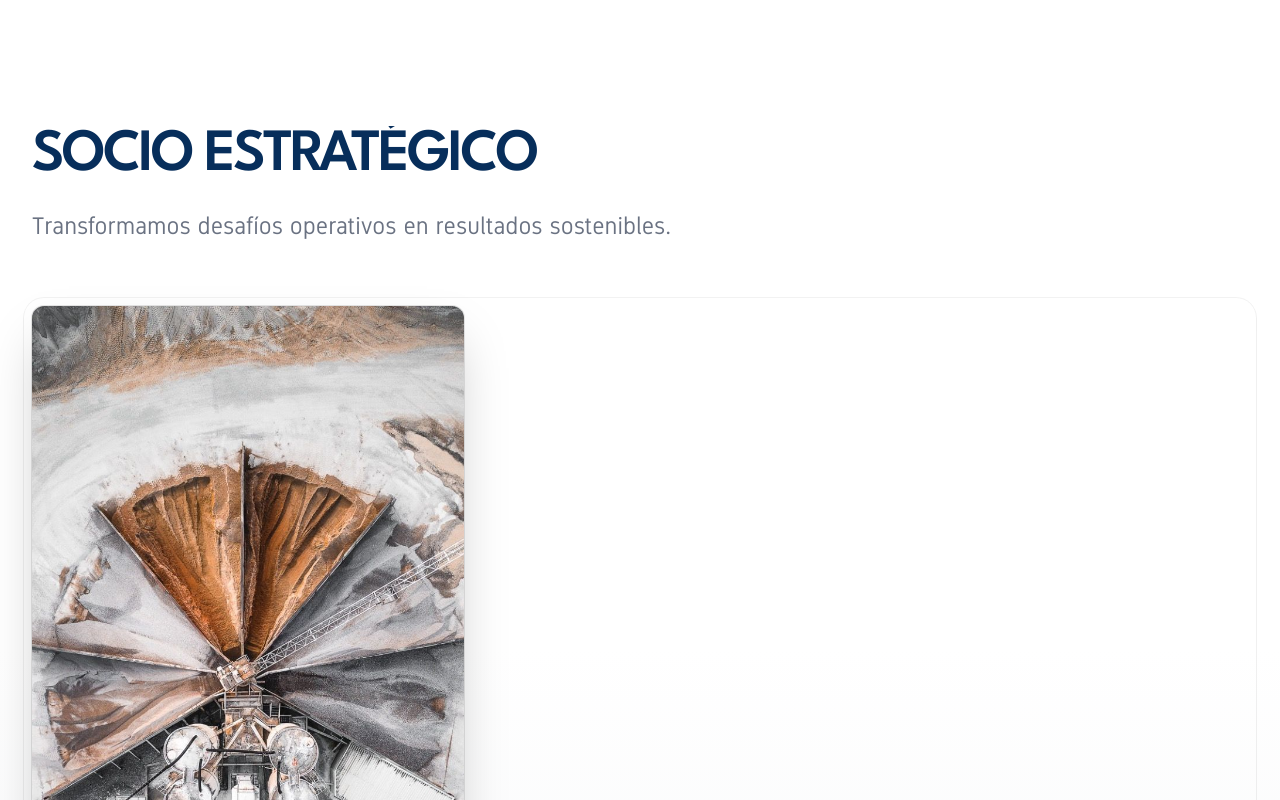
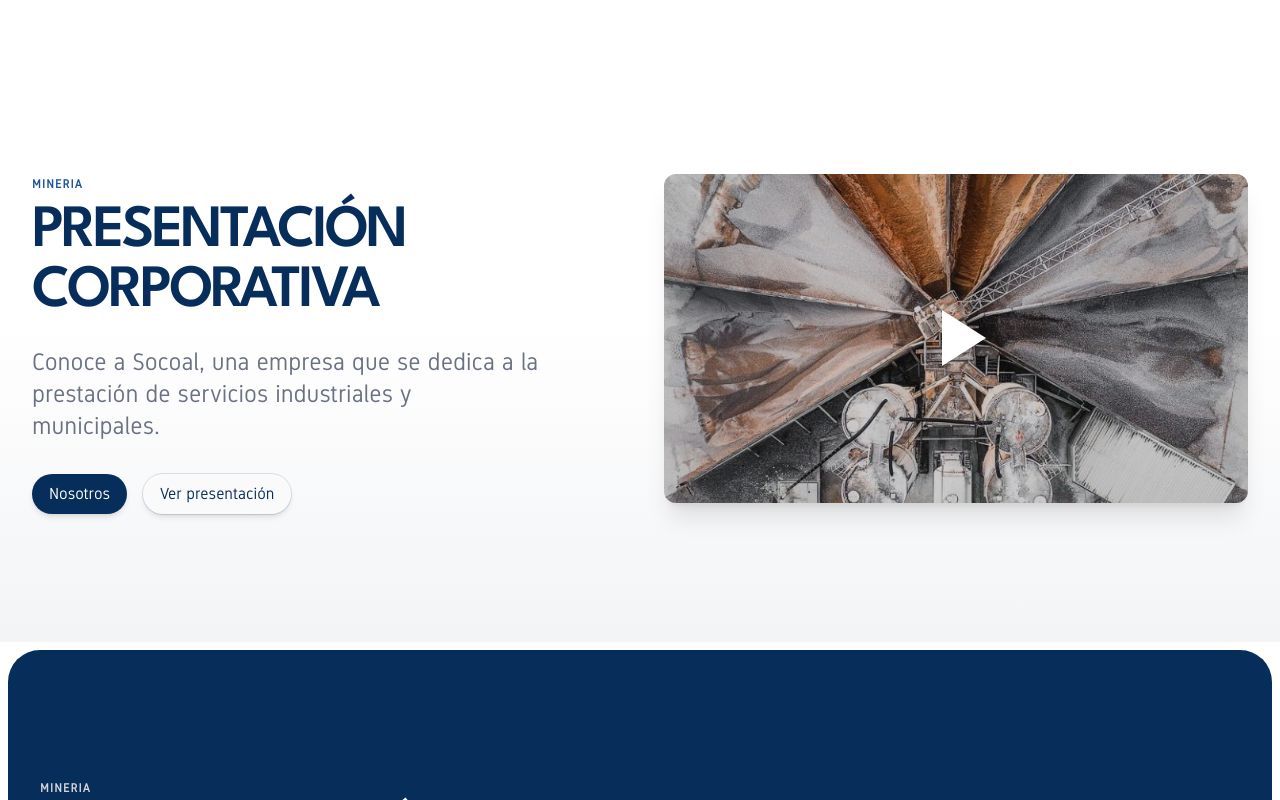
Before and after one commit to Codisans/socoal-website, a Next.js app: page / in a window 1280 px wide. Shown: the part 1000-1800 px from the top of the page. Built offline with nearby package versions, Linux system fonts and the light colour scheme.

Commit message:
feat: add video

```diff
--- a/src/app/page.tsx
+++ b/src/app/page.tsx
@@ -1,7 +1,7 @@
 import { CardCarousel } from '@/blocks/CardCarousel'
 import { DarkBentoSection } from '@/blocks/DarkBentoSection'
 import { Hero } from '@/blocks/Hero'
-import { MediaSection } from '@/blocks/MediaSection'
+import { TextAndVideo } from '@/blocks/TextAndVideo'
 import { BentoCard } from '@/components/bento-card'
 import { Button } from '@/components/button'
 import { Container } from '@/components/container'
@@ -41,10 +41,22 @@
           <LogoCloud />
         </Container>
         <div className="bg-linear-to-b from-white from-50% to-gray-100 py-32">
-          <MediaSection
-            title="Socio Estratégico"
-            description="Transformamos desafíos operativos en resultados sostenibles."
-            image="/mining-1.jpg"
+          <TextAndVideo
+            heading="Presentación Corporativa"
+            subheading="Mineria"
+            description="Conoce a Socoal, una empresa que se dedica a la prestación de servicios industriales y municipales."
+            body={
+              <p className="mt-8 flex gap-4">
+                <Button variant="primary" href="/nosotros">
+                  Nosotros
+                </Button>
+                <Button variant="secondary" href="/presentacion-corporativa">
+                  Ver presentación
+                </Button>
+              </p>
+            }
+            posterImage="/mining-1.jpg"
+            videoId="-9QKCC8pFyU"
           />
           {/* <BentoSection title="Socio Estratégico" subheading="Mineria" rows={1}>
             <BentoCard
@@ -122,6 +134,11 @@
         <CardCarousel
           heading="Conoce a nuestros servicios"
           subheading="Servicios"
+          callToAction={{
+            description: 'Descubre más sobre nuestros servicios',
+            linkText: 'Ver más',
+            linkHref: '/servicios',
+          }}
           cards={[
             {
               img: '/mining-1.jpg',
--- a/src/blocks/CardCarousel.tsx
+++ b/src/blocks/CardCarousel.tsx
@@ -198,7 +198,7 @@
       <div className="mt-2">
         <Link
           href={linkHref}
-          className="inline-flex items-center gap-2 text-sm/6 font-medium text-pink-600"
+          className="inline-flex items-center gap-2 text-sm/6 font-medium text-blue"
         >
           {linkText}
           <ArrowLongRightIcon className="size-5" />
--- a/src/blocks/TextAndImage.tsx
+++ b/src/blocks/TextAndImage.tsx
@@ -7,15 +7,17 @@
   description,
   body,
   image,
+  className,
 }: {
   heading: string
   subheading: string
   description: string
   body: React.ReactNode
   image: string
+  className?: string
 }) {
   return (
-    <Container className="mt-32">
+    <Container className={className}>
       <Subheading>{subheading}</Subheading>
       <Heading as="h3" className="mt-2">
         {heading}
--- /dev/null
+++ b/src/blocks/TextAndVideo.tsx
@@ -0,0 +1,39 @@
+import { Container } from '@/components/container'
+import { Heading, Lead, Subheading } from '@/components/text'
+import { YoutubeEmbed } from '@/components/youtube-embed'
+
+export function TextAndVideo({
+  heading,
+  subheading,
+  description,
+  body,
+  videoId,
+  posterImage,
+  className,
+}: {
+  heading: string
+  subheading: string
+  description: string
+  body: React.ReactNode
+  videoId: string
+  posterImage: string
+  className?: string
+}) {
+  return (
+    <Container className={className}>
+      <div className="mt-12 grid grid-cols-1 gap-12 lg:grid-cols-2">
+        <div className="max-w-lg">
+          <Subheading>{subheading}</Subheading>
+          <Heading as="h3" className="mt-2">
+            {heading}
+          </Heading>
+          <Lead className="mt-6 max-w-3xl">{description}</Lead>
+          {body}
+        </div>
+        <div className="max-lg:order-first max-lg:max-w-lg">
+          <YoutubeEmbed videoId={videoId} posterImage={posterImage} />
+        </div>
+      </div>
+    </Container>
+  )
+}
--- a/src/blocks/TwoColumn.tsx
+++ b/src/blocks/TwoColumn.tsx
@@ -26,7 +26,7 @@
         {items.map((item) => (
           <li key={item.title}>
             {item.title && (
-              <p className="text-2xl/8 font-medium tracking-tight text-blue">
+              <p className="font-serif text-2xl/8 font-bold tracking-tight text-dark-blue uppercase">
                 {item.title}
               </p>
             )}
--- a/src/components/button.tsx
+++ b/src/components/button.tsx
@@ -5,8 +5,8 @@
 const variants = {
   primary: clsx(
     'inline-flex items-center justify-center px-4 py-[calc(--spacing(2)-1px)]',
-    'rounded-full border border-transparent bg-dark-blue shadow-md dark:bg-white dark:text-dark-blue',
-    'text-base font-medium whitespace-nowrap text-white',
+    'rounded-full border border-transparent bg-dark-blue shadow-md dark:bg-white',
+    'text-base font-medium whitespace-nowrap text-white dark:text-dark-blue',
     'data-disabled:bg-dark-blue data-disabled:opacity-40 data-hover:bg-blue data-hover:dark:bg-white/80',
   ),
   secondary: clsx(
@@ -14,7 +14,7 @@
     'rounded-full border border-transparent bg-white/15 shadow-md ring-1 ring-blue/15 dark:bg-white/10 dark:ring-white/40',
     'after:absolute after:inset-0 after:rounded-full after:shadow-[inset_0_0_2px_1px_#ffffff4d] dark:after:shadow-none',
     'text-base font-medium whitespace-nowrap text-dark-blue dark:text-white',
-    'data-disabled:bg-white/15 data-disabled:opacity-40 data-hover:bg-white/20 data-hover:dark:bg-white/80 data-hover:dark:text-blue',
+    'data-disabled:bg-white/15 data-disabled:opacity-40 data-hover:bg-white/20 data-hover:dark:bg-white/80 data-hover:dark:text-dark-blue',
   ),
   outline: clsx(
     'inline-flex items-center justify-center px-2 py-[calc(--spacing(1.5)-1px)]',
--- /dev/null
+++ b/src/components/youtube-embed.tsx
@@ -0,0 +1,55 @@
+'use client'
+
+import Image from 'next/image'
+import { useState } from 'react'
+
+interface YoutubeEmbedProps {
+  videoId: string
+  posterImage: string
+  title?: string
+}
+
+export function YoutubeEmbed({
+  videoId,
+  posterImage,
+  title = 'YouTube video player',
+}: YoutubeEmbedProps) {
+  const [isPlaying, setIsPlaying] = useState(false)
+
+  return (
+    <div className="aspect-video w-full overflow-hidden rounded-xl shadow-xl outline-1 -outline-offset-1 outline-black/10">
+      {isPlaying ? (
+        <iframe
+          src={`https://www.youtube.com/embed/${videoId}?autoplay=1`}
+          title={title}
+          allow="accelerometer; autoplay; clipboard-write; encrypted-media; gyroscope; picture-in-picture"
+          allowFullScreen
+          className="block size-full"
+        />
+      ) : (
+        <button
+          onClick={() => setIsPlaying(true)}
+          className="group relative size-full focus:ring-2 focus:ring-blue-500 focus:ring-offset-2 focus:outline-none"
+          aria-label={`Play video: ${title}`}
+        >
+          <Image
+            src={posterImage}
+            alt={title}
+            fill
+            className="object-cover transition-transform duration-300 group-hover:scale-105"
+          />
+          {/* Play button overlay */}
+          <div className="absolute inset-0 flex items-center justify-center bg-black/20 transition-colors group-hover:bg-black/30">
+            <svg
+              className="ml-1 h-24 w-24 text-white"
+              fill="currentColor"
+              viewBox="0 0 24 24"
+            >
+              <path d="M8 5v14l11-7z" />
+            </svg>
+          </div>
+        </button>
+      )}
+    </div>
+  )
+}
```
